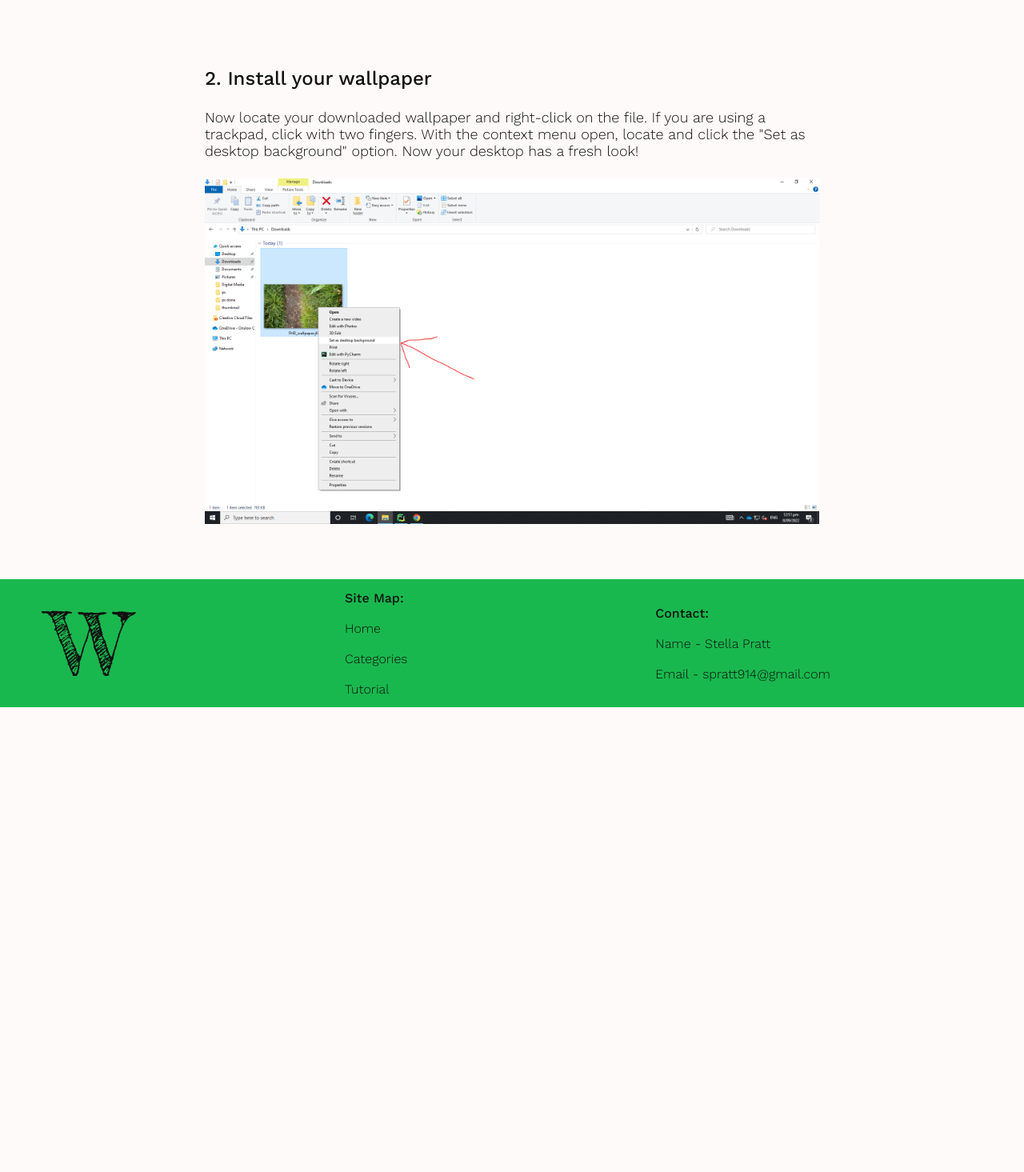
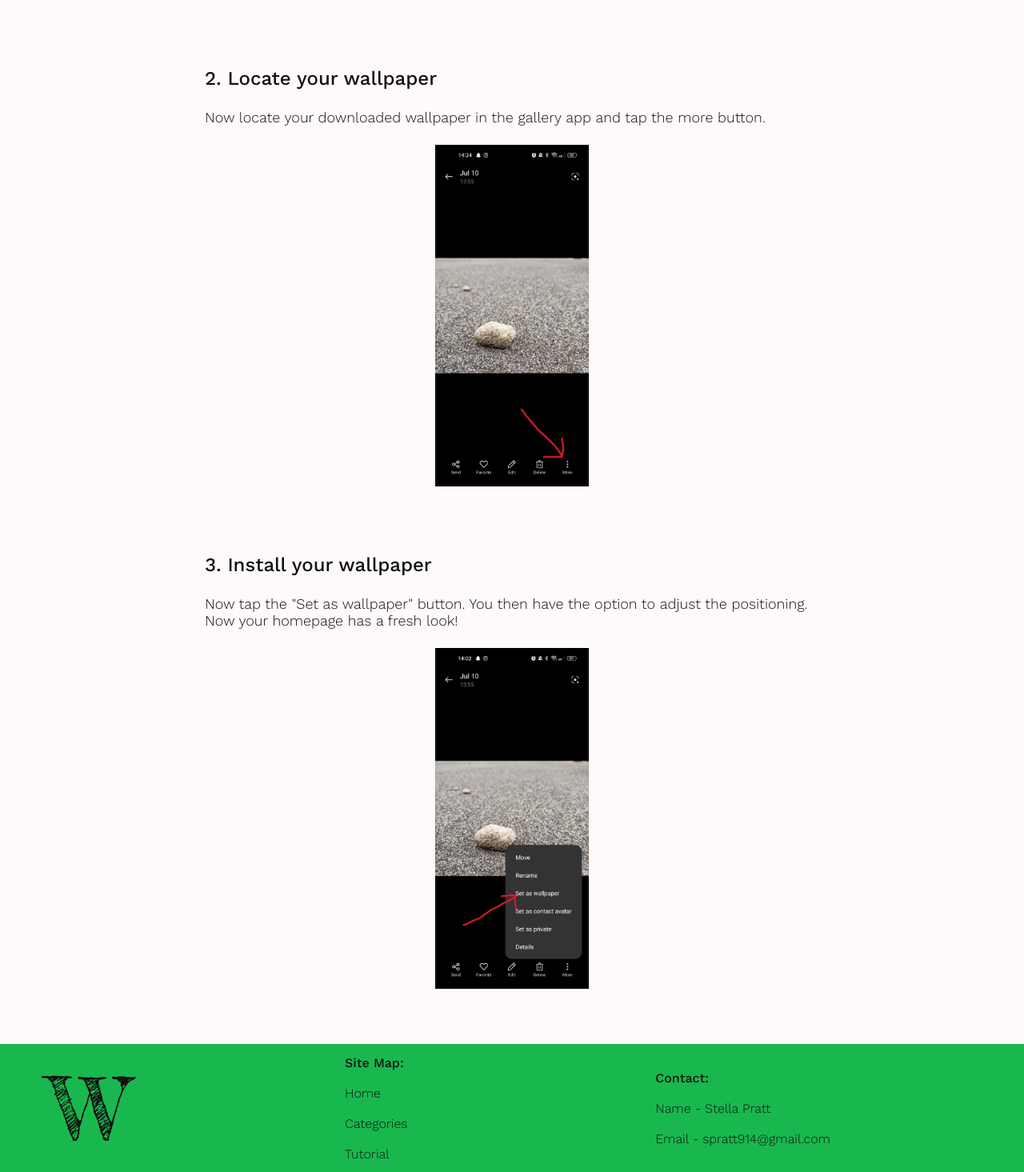
Before and after one commit to stella-pratt/Wallpapers, a PHP site: page /tutorial.html in a window 1280 px wide. Shown: the part 900-2365 px from the top of the page at 80% size. Before the commit the page ends 1784 px from the top, so only its background shows below. Run offline with PHP 8.4, Linux system fonts and the light colour scheme.

Commit message:
tutorial page mostly done

```diff
--- a/index.css
+++ b/index.css
@@ -493,12 +493,21 @@ b {
     width: 100%;
     padding: 5vh 20%;
 }
+.instruction_mobile{
+    width: 100%;
+    display: flex;
+    justify-content: space-between;
+}
 .instruction_header{
     font-weight: 500;
     font-size: 24px;
 }
 .instruction_image{
-    width: 60vw;
+    width: 100%;
+}
+.instruction_image_mobile{
+    width: 25%;
+    margin: 0 37.5%;
 }
 .instruction_text{
     font-size: 18px;
--- a/tutorial.html
+++ b/tutorial.html
@@ -54,7 +54,7 @@
     <div class="os_selector">
         <p class="detected_os">Your os was detected as</p>
         <form>
-            <select class="os_dropdown">
+            <select class="os_dropdown" onchange="change_os()">
                 <option>Windows</option>
                 <option>macOS</option>
                 <option>Android</option>
@@ -63,6 +63,7 @@
         </form>
     </div>
     <div class="tut_main">
+        <div class="Windows os_instruction">
             <div class="instruction">
                 <h3 class="instruction_header">1. Download a wallpaper</h3>
                 <p class="instruction_text">Find your desired wallpaper then click the green download button in the bottom right of the image. Then simply choose the size you want. If you are unsure what size you need have a look at the navigation bar to see the recommended resolution for your device.</p>
@@ -72,6 +73,48 @@
                 <h3 class="instruction_header">2. Install your wallpaper</h3>
                 <p class="instruction_text">Now locate your downloaded wallpaper and right-click on the file. If you are using a trackpad, click with two fingers. With the context menu open, locate and click the "Set as desktop background" option. Now your desktop has a fresh look!</p>
                 <img src="images/tutorial/stepwindows.PNG" class="instruction_image">
+            </div>
+        </div>
+        <div class="macOS os_instruction">
+            <div class="instruction">
+                <h3 class="instruction_header">1. Download a wallpaper</h3>
+                <p class="instruction_text">Find your desired wallpaper then click the green download button in the bottom right of the image. Then simply choose the size you want. If you are unsure what size you need have a look at the navigation bar to see the recommended resolution for your device.</p>
+                <img src="images/tutorial/step1.PNG" class="instruction_image">
+            </div>
+        </div>
+        <div class="iOS os_instruction">
+            <div class="instruction">
+                <h3 class="instruction_header">1. Download a wallpaper</h3>
+                <p class="instruction_text">Find your desired wallpaper then click the green download button in the bottom right of the image. Then simply choose the size you want. If you are unsure what size you need have a look at the navigation bar to see the recommended resolution for your device.</p>
+                <img src="images/tutorial/step1.PNG" class="instruction_image">
+            </div>
+            <div class="instruction">
+                <h3 class="instruction_header">2. Locate your wallpaper</h3>
+                <p class="instruction_text">Now locate your downloaded wallpaper in the photos app and tap the share button. You may need to swipe upwards to see this menu</p>
+                <img src="images/tutorial/step1ios.jpg" class="instruction_image_mobile">
+            </div>
+            <div class="instruction">
+                <h3 class="instruction_header">3. Install your wallpaper</h3>
+                <p class="instruction_text" >Now tap the "Use as Wallpaper" button. You then have the option to adjust the positioning. Now your homepage has a fresh look!</p>
+                <img src="images/tutorial/step2ios.jpg" class="instruction_image_mobile">
+            </div>
+        </div>
+        <div class="Android os_instruction">
+            <div class="instruction">
+                <h3 class="instruction_header">1. Download a wallpaper</h3>
+                <p class="instruction_text">Find your desired wallpaper then click the green download button in the bottom right of the image. Then simply choose the size you want. If you are unsure what size you need have a look at the navigation bar to see the recommended resolution for your device.</p>
+                <img src="images/tutorial/step1.PNG" class="instruction_image">
+            </div>
+            <div class="instruction">
+                <h3 class="instruction_header">2. Locate your wallpaper</h3>
+                <p class="instruction_text">Now locate your downloaded wallpaper in the gallery app and tap the more button.</p>
+                <img src="images/tutorial/step1and.jpg" class="instruction_image_mobile">
+            </div>
+            <div class="instruction">
+                <h3 class="instruction_header">3. Install your wallpaper</h3>
+                <p class="instruction_text" >Now tap the "Set as wallpaper" button. You then have the option to adjust the positioning. Now your homepage has a fresh look!</p>
+                <img src="images/tutorial/step2and.jpg" class="instruction_image_mobile">
+            </div>
         </div>
     </div>
 
--- a/tutorial.js
+++ b/tutorial.js
@@ -49,3 +49,16 @@ if(navigator.platform.charAt(0) === "M"){
 }
 
 dropdown.value = os
+
+function change_os() {
+    os = dropdown.value
+    document.querySelectorAll(".os_instruction").forEach(os_instruction => {
+        if (os_instruction.classList[0] === os){
+            os_instruction.style.display = "block"
+        } else {
+            os_instruction.style.display = "none"
+        }
+    })
+}
+
+change_os()
```
Also changed, not shown: images/tutorial/step1and.jpg, images/tutorial/step1ios.jpg, images/tutorial/step2and.jpg, images/tutorial/step2ios.jpg. Lines whose indentation alone changed are shown as unchanged.
